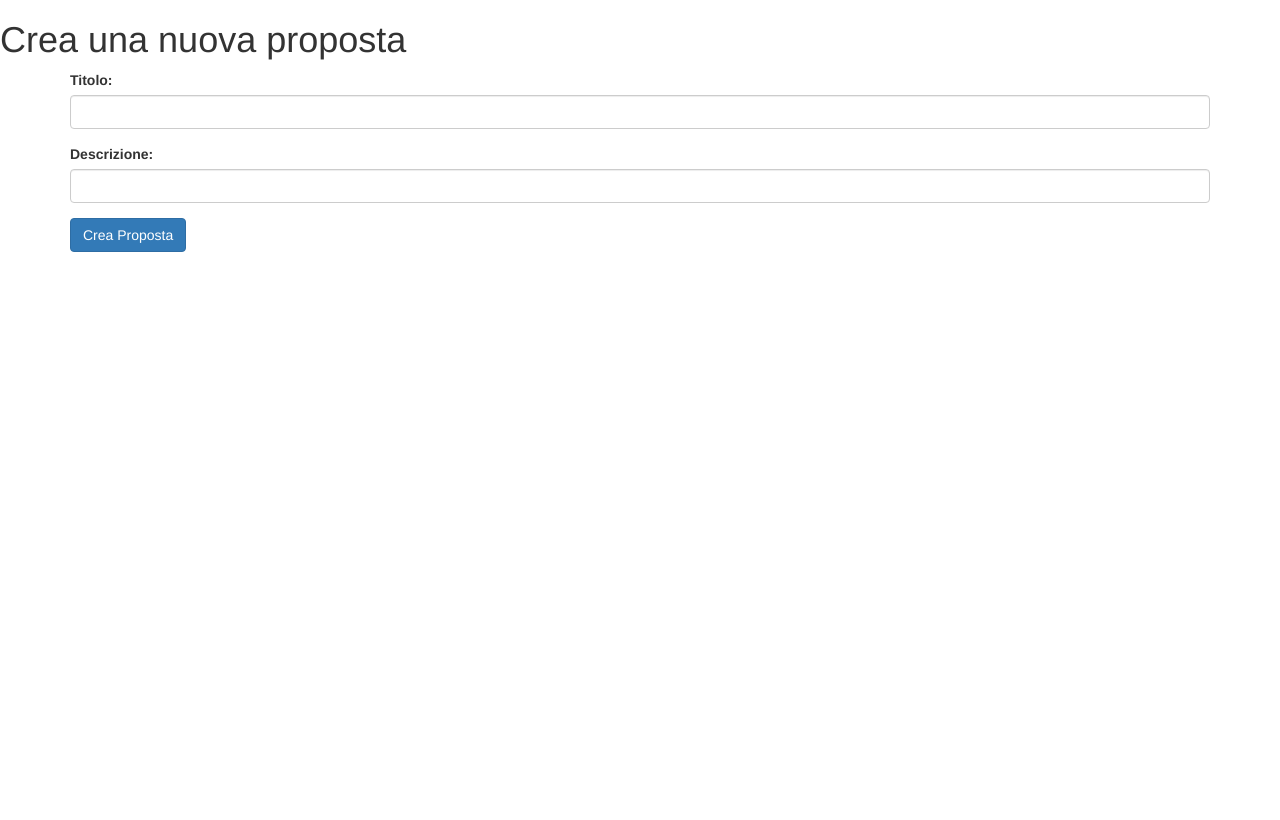
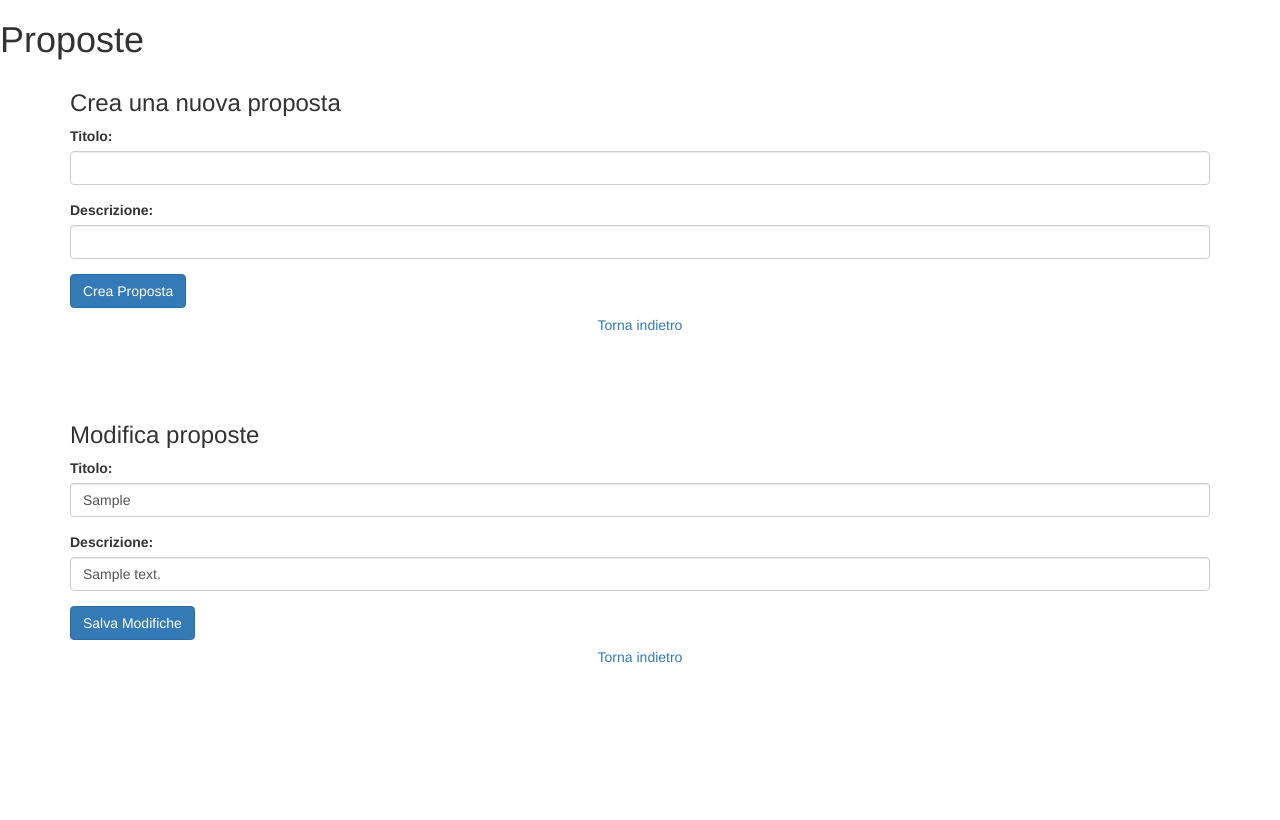
Before and after one commit to Tressilloide/GestioneCollegio, a PHP site: page /crea_proposta.php in a window 1280 px wide. Run offline with PHP 8.4, Linux system fonts and the light colour scheme; the visitor is signed in with stand-in values (Sample User, id 1); tables that the repository leaves empty hold one stand-in row (values such as "Sample post"); data that the repository does not hold is empty.

Commit message:
feat: visualizzazione proposte

```diff
--- a/crea_proposta.php
+++ b/crea_proposta.php
@@ -2,13 +2,15 @@
 session_start();
 
 if (!isset($_SESSION['if_loggato']) || $_SESSION['if_loggato'] !== true) {
-        ?> <h1>Non sei loggato, corri a loggarti.</h1> <?php
+    ?>
+    <h1>Non sei loggato, corri a loggarti.</h1> <?php
     header("refresh:2; index.php");
     exit();
 }
 
 if (!isset($_SESSION['is_admin']) || $_SESSION['is_admin'] !== true) {
-        ?> <h1>Non sei autorizzato ad accedere a questa pagina.</h1> <?php
+    ?>
+    <h1>Non sei autorizzato ad accedere a questa pagina.</h1> <?php
     header("refresh:2; index.php");
     exit();
 }
@@ -16,6 +18,7 @@
 include 'connessione.php';
 
 if ($_SERVER['REQUEST_METHOD'] == 'POST') {
+    if (isset($_POST['crea_proposta'])) {
         $titolo = mysqli_real_escape_string($db_conn, $_POST['titolo']);
         $descrizione_proposta = mysqli_real_escape_string($db_conn, $_POST['descrizione_proposta']);
 
@@ -24,24 +27,43 @@
         $result_check = mysqli_query($db_conn, $query_check);
 
         if (mysqli_num_rows($result_check) > 0) {
-            ?> <h2>Proposta già esistente!</h2> <?php
+            ?>
+            <h2>Proposta già esistente!</h2> <?php
         } else {
             $query_proposta = "INSERT INTO tproposta (titolo, descrizione) VALUES ('$titolo', '$descrizione_proposta')";
 
             if (mysqli_query($db_conn, $query_proposta)) {
-                ?><h2>Proposta creata con successo!</h2><?php
+                ?>
+                <h2>Proposta creata con successo!</h2><?php
             } else {
-                ?><h2>Errore nella creazione della proposta</h2><?php
+                ?>
+                <h2>Errore nella creazione della proposta</h2>
+                <?php
             }
         }
         //evita duplicato inserimento
         header("Location: crea_proposta.php");
         exit();
+    } elseif (isset($_POST['salva_modifiche'])) {
+        foreach ($_POST['proposte'] as $id => $proposta) {
+            $titolo = mysqli_real_escape_string($db_conn, $proposta['titolo']);
+            $descrizione = mysqli_real_escape_string($db_conn, $proposta['descrizione']);
+            $query_update = "UPDATE tproposta SET titolo = '$titolo', descrizione = '$descrizione' WHERE id = $id";
+            mysqli_query($db_conn, $query_update);
         }
+        header("Location: crea_proposta.php");
+        exit();
+    }
+}
+
+// Recupera tutte le proposte dal database
+$query_proposte = "SELECT * FROM tproposta";
+$result_proposte = mysqli_query($db_conn, $query_proposte);
 ?>
 
 <!DOCTYPE html>
 <html lang="en">
+
 <head>
     <title>Crea Proposta</title>
     <meta charset="utf-8">
@@ -58,10 +80,12 @@
         }
     </style>
 </head>
+
 <body>
-    <h1>Crea una nuova proposta</h1>
+    <h1>Proposte</h1>
 
     <div class="container">
+        <h3>Crea una nuova proposta</h3>
         <form method="post" action="">
             <div class="form-group">
                 <label for="titolo">Titolo:</label>
@@ -72,10 +96,31 @@
                 <input type="text" class="form-control" id="descrizione_proposta" name="descrizione_proposta" required>
             </div>
             <button type="submit" class="btn btn-primary" name="crea_proposta">Crea Proposta</button>
+            <a href="admin.php" class="btn btn-secondary btn-block">Torna indietro</a>
+        </form>
+        <br><br><br>
+        <h3>Modifica proposte</h3>
+        <form method="post" action="">
+            <?php while ($row = mysqli_fetch_assoc($result_proposte)) { ?>
+                <div class="form-group">
+                    <label for="titolo_<?php echo $row['id']; ?>">Titolo:</label>
+                    <input type="text" class="form-control" id="titolo_<?php echo $row['id']; ?>"
+                        name="proposte[<?php echo $row['id']; ?>][titolo]" value="<?php echo $row['titolo']; ?>" required>
+                </div>
+                <div class="form-group">
+                    <label for="descrizione_<?php echo $row['id']; ?>">Descrizione:</label>
+                    <input type="text" class="form-control" id="descrizione_<?php echo $row['id']; ?>"
+                        name="proposte[<?php echo $row['id']; ?>][descrizione]" value="<?php echo $row['descrizione']; ?>"
+                        required>
+                </div>
+            <?php } ?>
+            <button type="submit" class="btn btn-primary" name="salva_modifiche">Salva Modifiche</button>
+            <a href="admin.php" class="btn btn-secondary btn-block">Torna indietro</a>
         </form>
     </div>
 
     <script src="https://ajax.googleapis.com/ajax/libs/jquery/3.7.1/jquery.min.js"></script>
     <script src="https://maxcdn.bootstrapcdn.com/bootstrap/3.4.1/js/bootstrap.min.js"></script>
 </body>
+
 </html>
```
Lines whose indentation alone changed are shown as unchanged.
